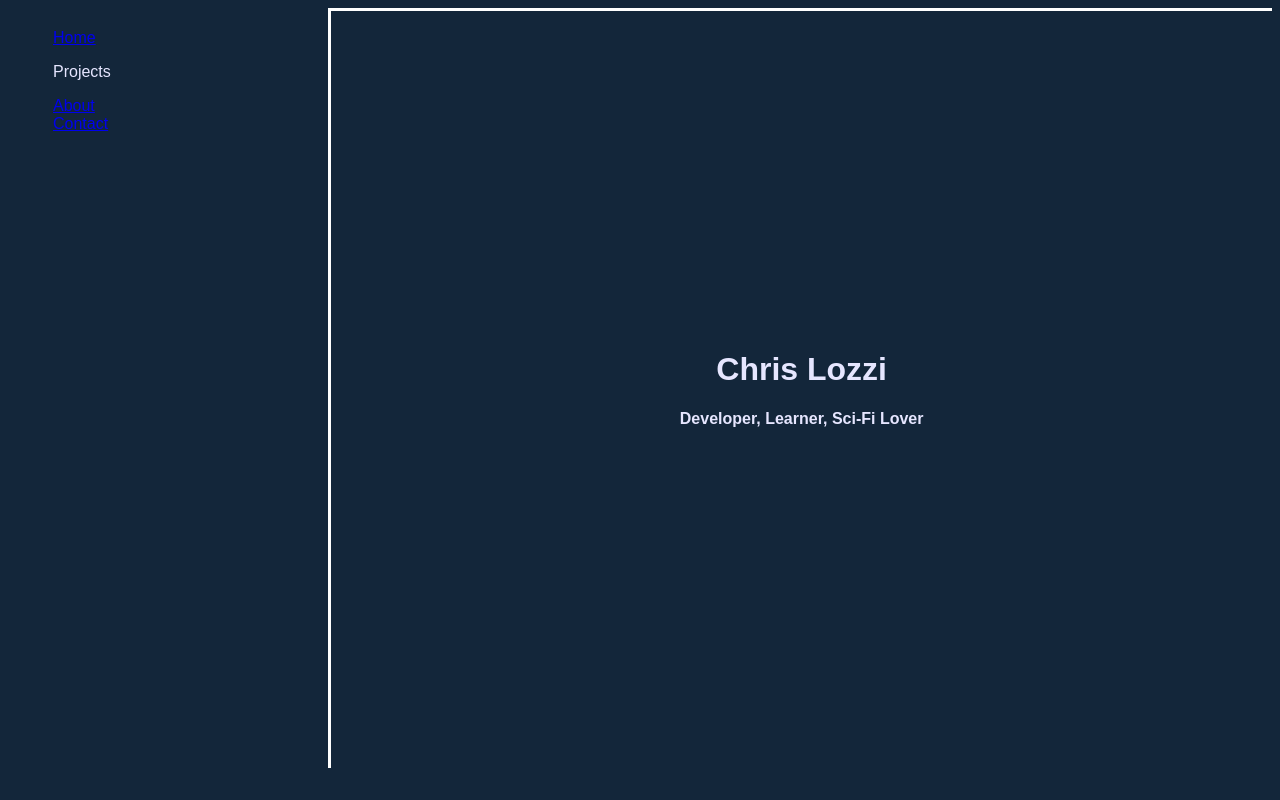
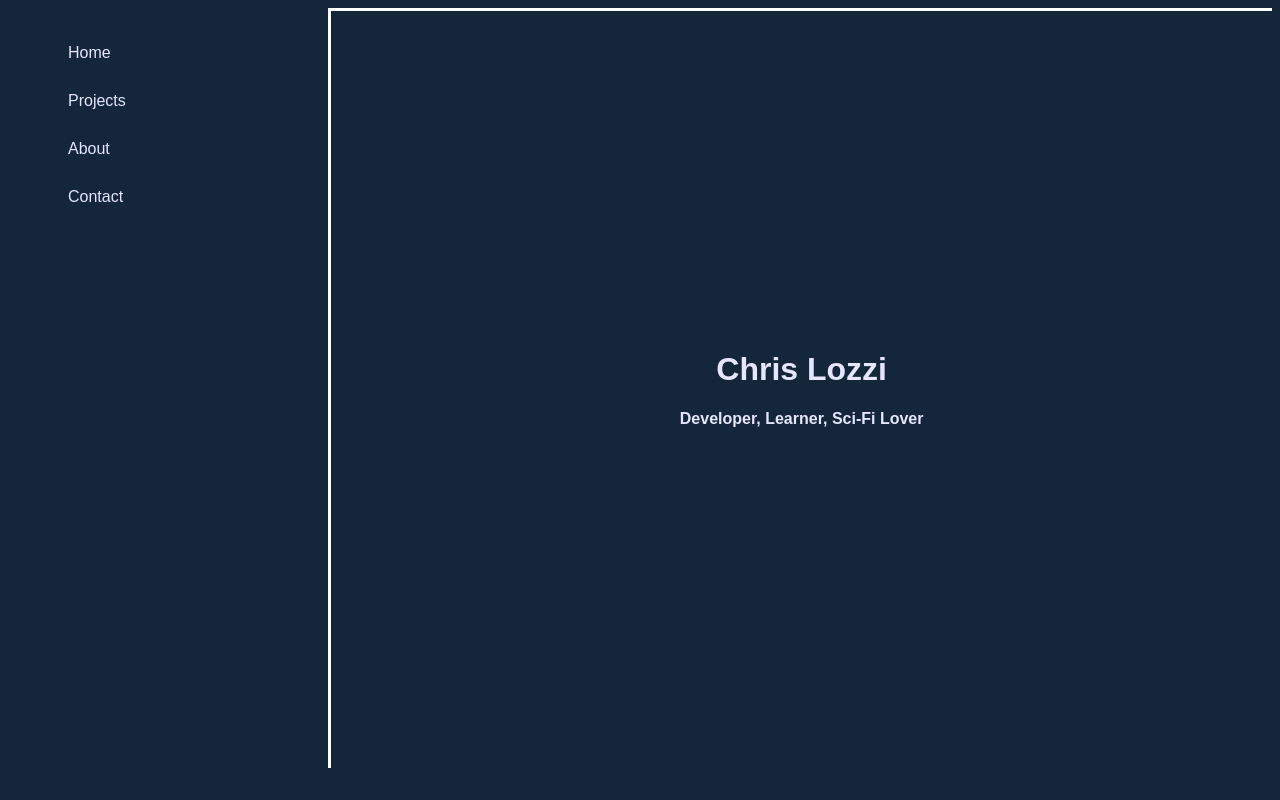
Before and after one commit to clozzi/portfolio, a React (Vite) app: page / in a window 1280 px wide. Built offline with nearby package versions, Linux system fonts and the light colour scheme.

Commit message:
+ little link styling, need to fix projects hover

```diff
--- a/src/index.css
+++ b/src/index.css
@@ -2,6 +2,30 @@ body {
   font-family: Arial, Helvetica, sans-serif;
   background-color: #13263a;
   color: #e6e6ff;
+}
+
+::selection {
+  background-color: #e6e6ff;
+  color: #13263a;
+}
+
+a {
+  outline-color: transparent;
+  text-decoration: none;
+}
+
+a:link {
+  color: #e6e6ff;
+}
+
+a:visited {
+  color: #e6e6ff;
+}
+
+a:hover {
+  text-decoration: none;
+  background: #e6e6ff;
+  color: #13263a;padding: 15px;
 }
 
 .main {
@@ -16,18 +40,8 @@ body {
 
 .side-nav li {
   list-style-type: none;
-}
-
-.display {
-  border: solid;
-  border-top: 3px solid white;
-  border-left: 3px solid white;
-  border-bottom: 0;
-  border-right: 0;
-  align-content: center;
-  text-align: center;
-  padding: 5px;
-  width: 75%;
+  text-decoration: none;
+  padding: 15px;
 }
 
 .project li {
@@ -43,11 +57,7 @@ body {
   display: none;
   padding: 10px;
   position: absolute;
-  background-color: white;
-  color: #13263a;
-  min-width: 160px;
-  box-shadow: 0px 8px 16px 0px rgba(0,0,0,0.2);
-  z-index: 1;
+  background-color: #e6e6ff;
 }
 
 .drop-projects:hover .drop-links {display: block;}
@@ -56,4 +66,21 @@ body {
   padding: 12px 16px;
   text-decoration: none;
   display: block;
+  color: #13263a;
 }
+
+.proj-links:visited {
+  color: #13263a;
+}
+
+.display {
+  border: solid;
+  border-top: 3px solid white;
+  border-left: 3px solid white;
+  border-bottom: 0;
+  border-right: 0;
+  align-content: center;
+  text-align: center;
+  padding: 5px;
+  width: 75%;
+}
--- a/src/routes/app.jsx
+++ b/src/routes/app.jsx
@@ -7,20 +7,20 @@ function App() {
       <div className="side-nav">
         <ul>
           <li>
-            <Link to={"/"}>Home</Link>
+            <Link to={"/"} className="nav-link">Home</Link>
           </li>
           <li className="drop-projects">
-            <p className="drop-title">Projects</p>
+            <a className="drop-title">Projects</a>
             <div className="drop-links">
               <Link to={"/studybuddies"} className="proj-links">StudyBuddies</Link>
               <Link to={"/spoiled-potatoes"} className="proj-links">Spoiled Potatoes</Link>
             </div>
           </li>
           <li>
-            <Link to={"/about"}>About</Link>
+            <Link to={"/about"} className="nav-link">About</Link>
           </li>
           <li>
-            <Link to={"/contact"}>Contact</Link>
+            <Link to={"/contact"} className="nav-link">Contact</Link>
           </li>
         </ul>
       </div>
```
